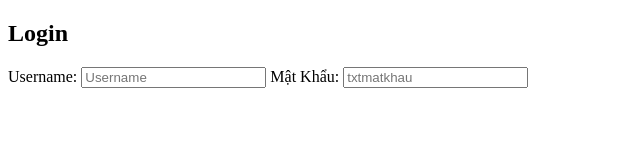
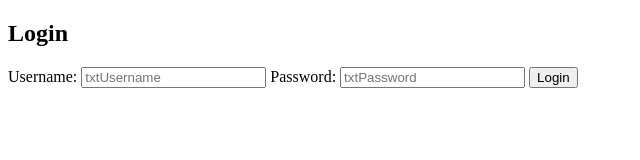
Before and after one commit to vuquocchinh/Ki-m-tra-c-ng-c-, a plain HTML site: page index.html in a window 1280 px wide. Shown: the whole page, without its empty margins (0-640 px from the left). Drawn offline with Linux system fonts and the light colour scheme.

Commit message:
Sua lai label Maukhau va txtmatkhau, them nut login

```diff
--- a/index.html
+++ b/index.html
@@ -11,15 +11,11 @@
         <form id="loginForm">
             <h2>Login</h2>
             <label for="username">Username:</label>
-            <input type="text" id="username" placeholder="Username" required>
-            <label for="password">Mật Khẩu:</label>
-            <input type="password" id="password" placeholder="txtmatkhau" required>
-
+            <input type="text" id="username" placeholder="txtUsername" required>
+            <label for="password">Password:</label>
+            <input type="password" id="password" placeholder="txtPassword" required>
+            <button type="submit">Login</button>
         </form>
     </div>
-
-
-
-
 </body>
 </html>
```
